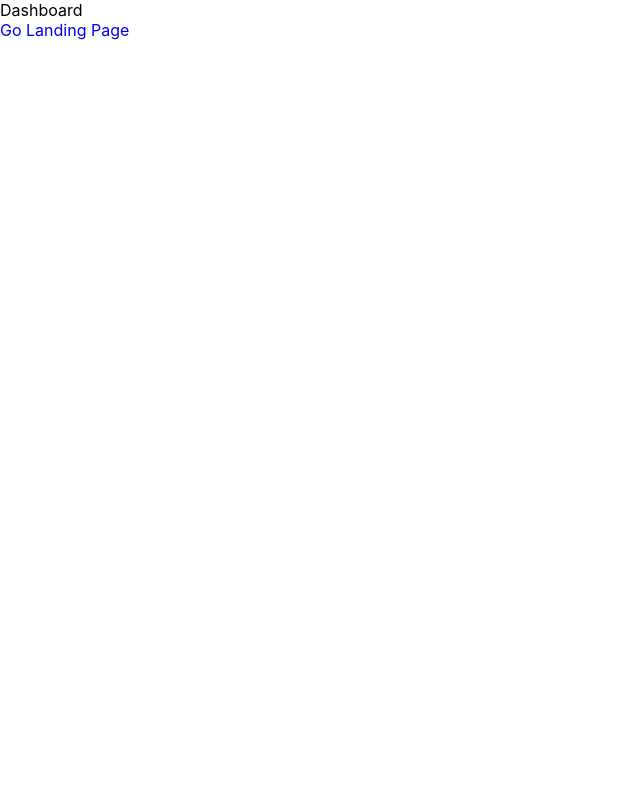
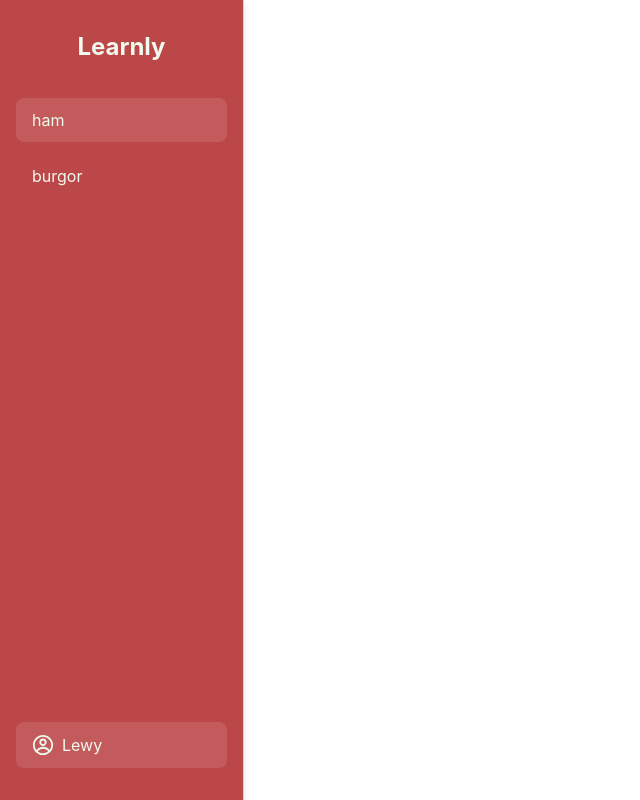
Before and after one commit to CenturyOrb/uncc-2025, a React (Vite) app: page /dashboard in a window 1280 px wide. Shown: the whole page, without its empty margins (0-640 px from the left). Built offline with nearby package versions, Linux system fonts and the light colour scheme.

Commit message:
sidebar complete

```diff
--- a/src/components/header/Header.jsx
+++ b/src/components/header/Header.jsx
@@ -7,7 +7,7 @@ function Header() {
 		<div className={styles.header_container}>
 			<h1 style={{color: "orange"}}>LOGO</h1>
 			<nav>
-				<button><Link to="/dashboard">Go Landing Page</Link></button>
+				<Link to="/dashboard"><button>Go Landing Page</button></Link>
 				<button>Hello</button>
 				<button>Hello</button>
 			</nav>
--- /dev/null
+++ b/src/components/side-bar/SideBar.jsx
@@ -0,0 +1,42 @@
+import { useState } from 'react'
+import styles from './sidebar.module.css'
+import { motion } from "motion/react"
+import { CgProfile } from "react-icons/cg"
+
+const SideBar = ({navs, user}) => {
+	const [navData, setNavData] = useState(
+		navs.map((nav, index) => ({content: nav, highlighted: index === 0}))
+	);
+
+	const handleClick = (index) => {
+		setNavData(prevNavData => prevNavData.map(data => {
+			return {...data, highlighted: !data.highlighted }
+		}))
+	}
+
+	return(
+	<section className={styles.side_bar}>
+		<div>
+		<h1 className={styles.name}>Learnly</h1>
+		<ul className={styles.nav}>
+			{navData.map((data, index) =>
+				<motion.li className={`${styles.nav_button} ${data.highlighted ? styles.highlighted : ''}`}
+					whileHover={{ scale: 1.03 }}
+  					whileTap={{ scale: 0.95 }}
+					key={index}
+					onClick={() => handleClick(index)}
+				>
+					{data.content}
+				</motion.li>
+			)}
+		</ul>
+		</div>
+		<div className={`${styles.user_info} ${styles.highlighted}`}>
+			<CgProfile size={22}/>
+			{user}
+		</div>
+	</section>
+	);
+}
+
+export default SideBar
--- /dev/null
+++ b/src/components/side-bar/sidebar.module.css
@@ -0,0 +1,40 @@
+.side_bar {
+	display: flex;
+	flex-direction: column;
+	justify-content: space-between;
+
+	background-color: #bc4749;
+	padding: 2rem 1rem;
+	border-right: 1px solid lightgrey;
+	width: 244px;
+	box-shadow: 0 4px 8px rgba(0, 0, 0, 0.1);
+}
+
+.name {
+	font-size: 1.5rem;
+	text-align: center;
+}
+
+.nav {
+	margin-top: calc(244px * 0.15);
+	display: flex;
+	flex-direction: column;
+	gap: 0.75rem;
+}
+
+.nav_button {
+	padding: 0.75rem 1rem;
+	border-radius: 0.5rem;
+}
+
+.user_info {
+	display: flex;
+	align-items: center;
+	gap: 0.5rem;
+	padding: 0.75rem 1rem;
+	border-radius: 0.5rem;
+}
+
+.highlighted, .nav_button:hover {
+	background-color: rgba(255, 255, 255, 0.1);
+}
--- a/src/index.css
+++ b/src/index.css
@@ -11,6 +11,7 @@ html {
 }
 
 body {
+	color: #f1faee;
 	font-family: "Inter", sans-serif;
 }
 
--- a/src/pages/dashboard/Dashboard.jsx
+++ b/src/pages/dashboard/Dashboard.jsx
@@ -1,11 +1,19 @@
-import { Link } from 'react-router-dom';
+import { Link } from 'react-router-dom'
+import styles from './dashboard.module.css'
+
+import SideBar from '../../components/side-bar/SideBar.jsx'
 
 const Dashboard = () => {
+	const style = {
+		display: 'flex',
+		flexDirection: 'row',
+		height: '100vh',
+  	};
+
 	return(
-	<>
-		<p>Dashboard</p>
-		<Link to="/">Go Landing Page</Link>
-	</>
+	<section style={style}>
+		<SideBar user={'Lewy'} navs={['ham', 'burgor']}/>
+	</section>
 	);
 }
 
```
Also changed, not shown: src/pages/dashboard/dashboard.module.css (added).
